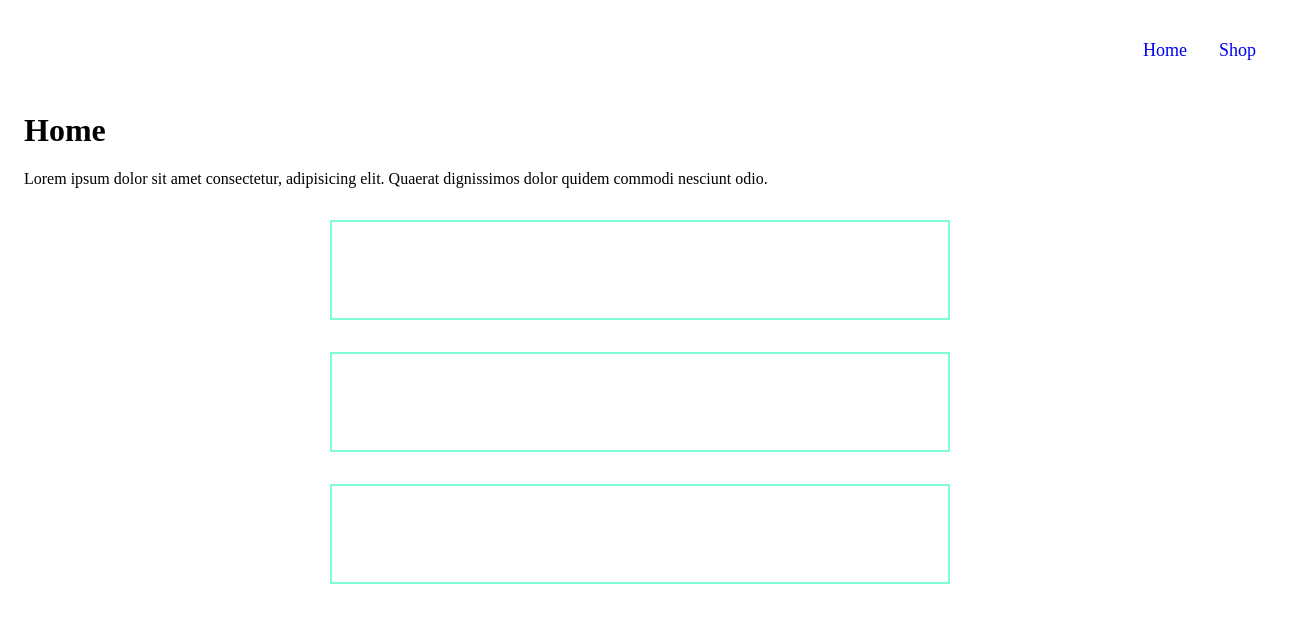
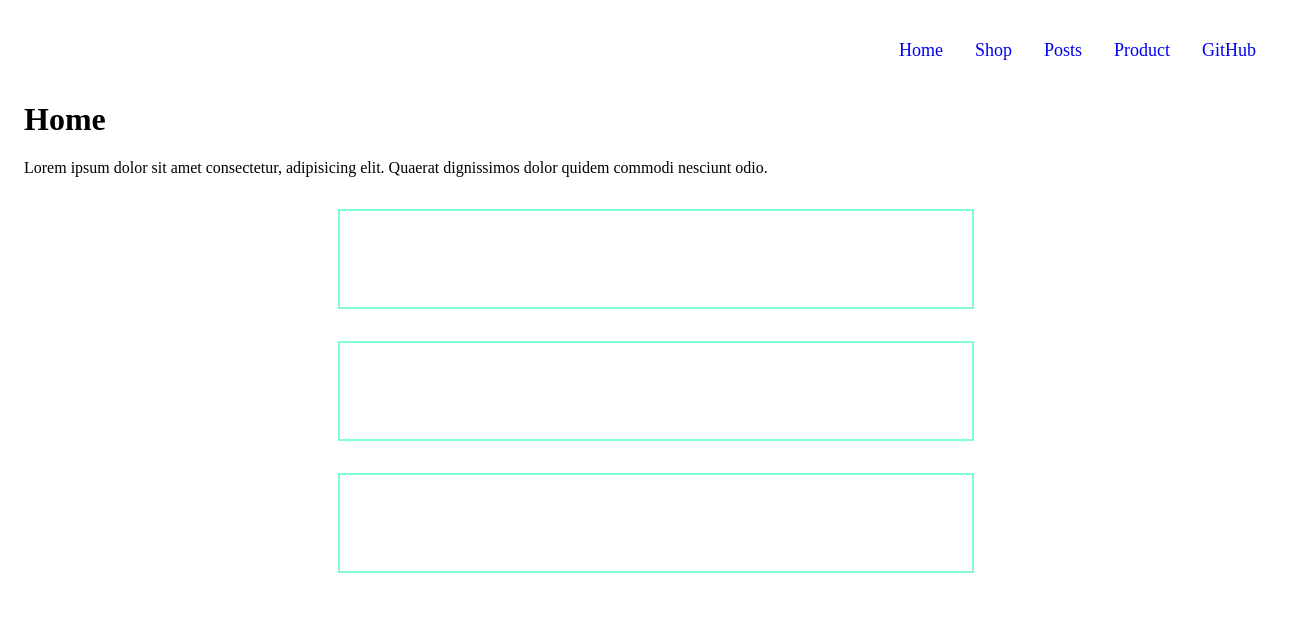
Before and after one commit to CasperSocio/learn-vue, a Vue app: page / in a window 1280 px wide. Shown: the top 622 px of the page, 1304 px wide, since content can reach past the window. Built offline with nearby package versions, Linux system fonts and the light colour scheme.

Commit message:
Implement new layouts

```diff
--- a/src/App.vue
+++ b/src/App.vue
@@ -4,13 +4,6 @@ import { useRoute } from 'vue-router'
 import { DefaultView } from './interface/views'
 
 export default defineComponent({
-  setup() {
-    const route = useRoute()
-    console.log(route.name)
-    return {
-      route
-    }
-  },
   components: {
     DefaultView
   }
@@ -18,7 +11,7 @@ export default defineComponent({
 </script>
 
 <template>
-<router-view v-if="route.name === 'Views'" />
+<router-view v-if="$route.name === 'Views'" />
 
 <DefaultView v-else>
   <router-view />
--- a/src/interface/components/DebugFrame.vue
+++ b/src/interface/components/DebugFrame.vue
@@ -1,22 +1,9 @@
 <script lang="ts">
-import { defineComponent, PropType } from 'vue'
-import { useRoute } from 'vue-router'
+import { defineComponent, PropType, ref } from 'vue'
 
 type TextAlign = 'center' | 'left' | 'right'
 
 export default defineComponent({
-  data: () => ({
-    debug: false,
-    showingLabel: false
-  }),
-  methods: {
-    hideLabel() {
-      this.showingLabel = false
-    },
-    showLabel() {
-      this.showingLabel = true
-    }
-  },
   props: {
     label: {
       type: String
@@ -28,11 +15,18 @@ export default defineComponent({
     }
   },
   setup() {
-    const route = useRoute()
-    if (route.query['debug'] === 'true') {
-      return {
-        debug: true
-      }
+    const showingLabel = ref(false)
+
+    function hideLabel() {
+      showingLabel.value = false
+    }
+    function showLabel() {
+      showingLabel.value = true
+    }
+    return {
+      hideLabel,
+      showingLabel,
+      showLabel
     }
   }
 })
@@ -40,13 +34,13 @@ export default defineComponent({
 
 <template>
 <div
-  v-if="debug"
+  v-if="$route.query.debug === 'true'"
   class="DebugFrame"
   @mouseenter="showLabel"
   @mouseleave="hideLabel"
 ></div>
 <p
-  v-if="debug && showingLabel"
+  v-if="$route.query.debug === 'true' && showingLabel"
   :class="['DebugFrame--label', `DebugFrame--label-${position}`]"
 >
   {{ label }}
@@ -57,7 +51,6 @@ export default defineComponent({
 .DebugFrame {
   border: 6px solid salmon;
   opacity: 0;
-  pointer-events: all;
   position: absolute;
   top: 0; left: 0; right: 0; bottom: 0;
   z-index: 50;
--- a/src/interface/layouts/Header.vue
+++ b/src/interface/layouts/Header.vue
@@ -7,15 +7,14 @@ export default defineComponent({
     setup() {
         const menuItems = ref([
             { label: "Home", path: "/" },
-            { label: "Shop", path: "/shop" }
+            { label: "Shop", path: "/shop" },
+            { label: 'Posts', path: '/posts' },
+            { label: 'Product', path: '/product' },
         ]);
         const navIsCollapsed = ref(true);
         const windowWidth = ref(window.innerWidth);
         function collapseNav() {
             navIsCollapsed.value = true;
-        }
-        function openNav() {
-            navIsCollapsed.value = false;
         }
         function toggleNav() {
             navIsCollapsed.value = !navIsCollapsed.value;
@@ -24,7 +23,6 @@ export default defineComponent({
             collapseNav,
             menuItems,
             navIsCollapsed,
-            openNav,
             toggleNav,
             windowWidth
         };
@@ -71,8 +69,20 @@ export default defineComponent({
         @mouseleave="collapseNav"
       >
         <li v-for="item in menuItems" class="Header--nav-item">
-          <DebugFrame label=".Header--nav-list li" position="right" />
-          <RouterLink :to="item.path">{{ item.label }}</RouterLink>
+          <RouterLink :to="item.path">
+            <DebugFrame label=".Header--nav-list a" position="right" />
+            {{ item.label }}
+          </RouterLink>
+        </li>
+        <li class="Header--nav-item">
+          <a
+            href="https://github.com/Socio-Development"
+            target="_blank"
+            rel="noopener noreferrer"
+          >
+            <DebugFrame label=".Header--nav-list a" position="right" />
+            GitHub
+          </a>
         </li>
       </ul>
     </nav>
@@ -89,6 +99,7 @@ export default defineComponent({
   position: relative;
   width: 100%;
 }
+
 .Header--brand {
   align-items: center;
   color: white;
@@ -118,9 +129,7 @@ export default defineComponent({
   margin: 0 auto;
   max-width: var(--page-width);
 }
-.Header--content-wide {
-
-}
+.Header--content-wide {}
 
 .Header--nav {
   height: 100%;
@@ -128,6 +137,7 @@ export default defineComponent({
   min-width: var(--header-height);
   position: relative;
 }
+
 .Header--nav-btn {
   background-color: transparent;
   border: none;
@@ -145,6 +155,19 @@ export default defineComponent({
   height: 100%;
   width: auto;
 }
+
+.Header--nav-list {
+  background-color: white;
+  color: black;
+  margin: 0;
+  max-width: calc(var(--page-width) / 2);
+  min-width: fit-content;
+  width: 50vw;
+  position: absolute;
+  top: var(--header-height); right: 0;
+  z-index: 100;
+}
+
 .Header--nav-item {
   position: relative;
 }
@@ -156,17 +179,7 @@ export default defineComponent({
   display: flex;
   justify-content: center;
   padding: 1rem;
-}
-.Header--nav-list {
-  background-color: white;
-  color: black;
-  margin: 0;
-  max-width: calc(var(--page-width) / 2);
-  min-width: fit-content;
-  width: 50vw;
-  position: absolute;
-  top: var(--header-height); right: 0;
-  z-index: 100;
+  position: relative;
 }
 
 @media screen and (min-width: 916px) {
--- a/src/interface/layouts/Wrapper.vue
+++ b/src/interface/layouts/Wrapper.vue
@@ -28,7 +28,6 @@ export default defineComponent({
   width: 100%;
 }
 .Wrapper--content {
-  background-color: skyblue;
   height: 100%;
   margin: 0 auto;
   max-width: var(--page-width);
--- a/src/interface/routes/Views.vue
+++ b/src/interface/routes/Views.vue
@@ -1,15 +1,11 @@
 <script lang="ts">
 import { defineComponent, ref } from 'vue'
-import { RouterLink } from 'vue-router'
-import { DebugFrame } from '../components'
 import { FooterLayout, HeaderLayout, WrapperLayout } from '../layouts'
 
 export default defineComponent({
   components: {
-    DebugFrame,
     FooterLayout,
     HeaderLayout,
-    RouterLink,
     WrapperLayout
   }
 })
--- a/src/interface/views/Default.vue
+++ b/src/interface/views/Default.vue
@@ -1,45 +1,19 @@
 <script lang="ts">
 import { defineComponent } from 'vue'
-import { HeaderLayout } from '../layouts'
+import { HeaderLayout, WrapperLayout } from '../layouts'
 
 export default defineComponent({
-  props: {
-    noHeader: {
-      default: false,
-      required: false,
-      type: Boolean
-    }
-  },
   components: {
-    HeaderLayout
+    HeaderLayout,
+    WrapperLayout
   }
 })
 </script>
 
 <template>
-<HeaderLayout
-  v-if="!noHeader"
-  brand-name="Socio"
-  :routes="[
-    { label: 'Home', path: '/' },
-    { label: 'Shop', path: '/shop' },
-    { label: 'Posts', path: '/posts' },
-    { label: 'Dashboard', path: '/dashboard' },
-    { label: 'Product', path: '/product' },
-    { label: 'GitHub', path: 'https://github.com/Socio-Development', external: true },
-  ]"
-  wide
-/>
+<HeaderLayout />
 
-<main class="flex flex-col flex-center">
-  <div class="container">
-    <slot></slot>
-  </div>
-</main>
+<WrapperLayout>
+  <slot></slot>
+</WrapperLayout>
 </template>
-
-<style scoped>
-main {
-  margin: 2rem 1rem;
-}
-</style>
```
